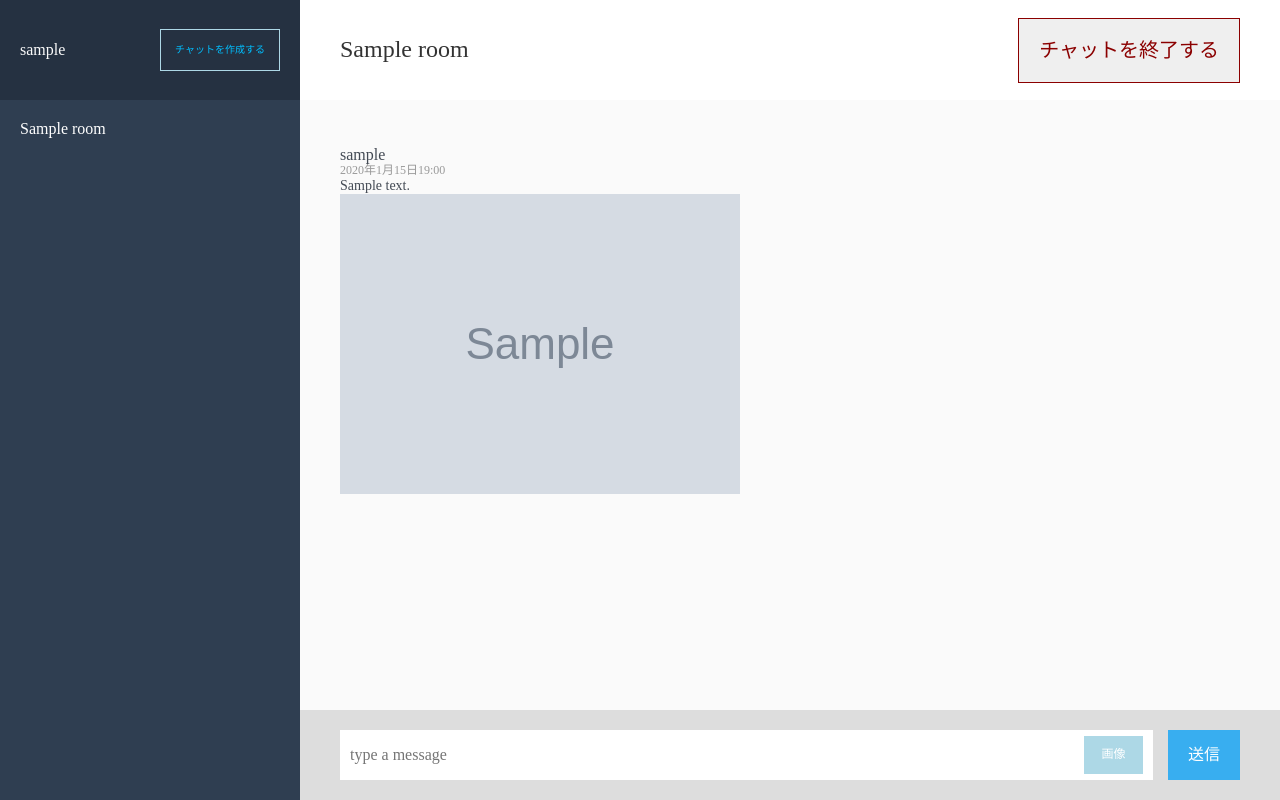
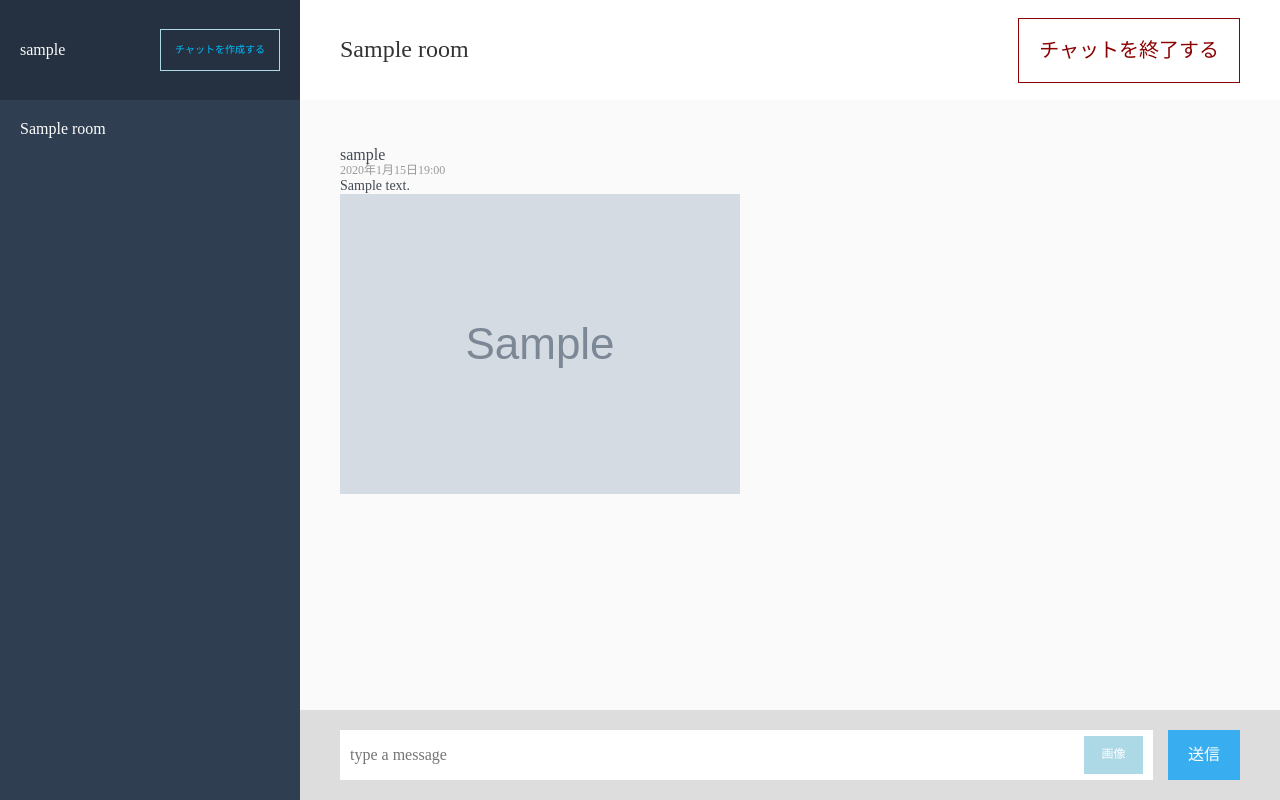
Before and after one commit to ArgonSys/django_chatapp, a Django app: page /rooms/1/ in a window 1280 px wide. Run offline with Django 5.2, Linux system fonts and the light colour scheme; a user stored in the database is signed in; tables that the repository leaves empty hold one stand-in row (values such as "Sample post"); grey boxes marked "Sample" are stand-in pictures.

Commit message:
cssの変更

```diff
--- a/django_chatapp/static/css/style.css
+++ b/django_chatapp/static/css/style.css
@@ -415,9 +415,11 @@ select {
   box-sizing: border-box;
  }
 
-button.btn {
-  cursor: pointer;
-}
 form.a-like-btn {
   display: inline-block;
 }
+
+form.a-like-btn button {
+  cursor: pointer;
+  background: transparent;
+}
```
